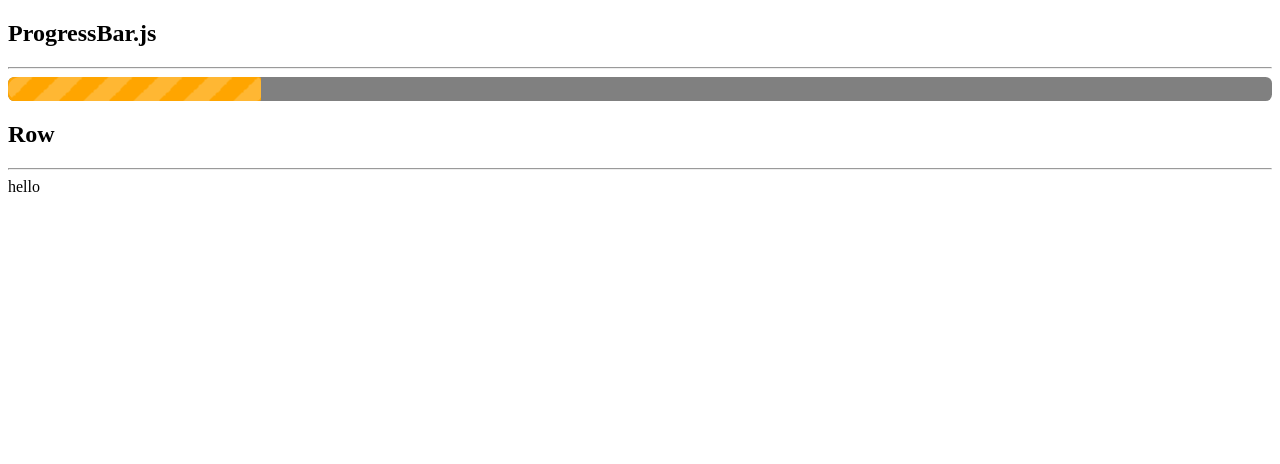
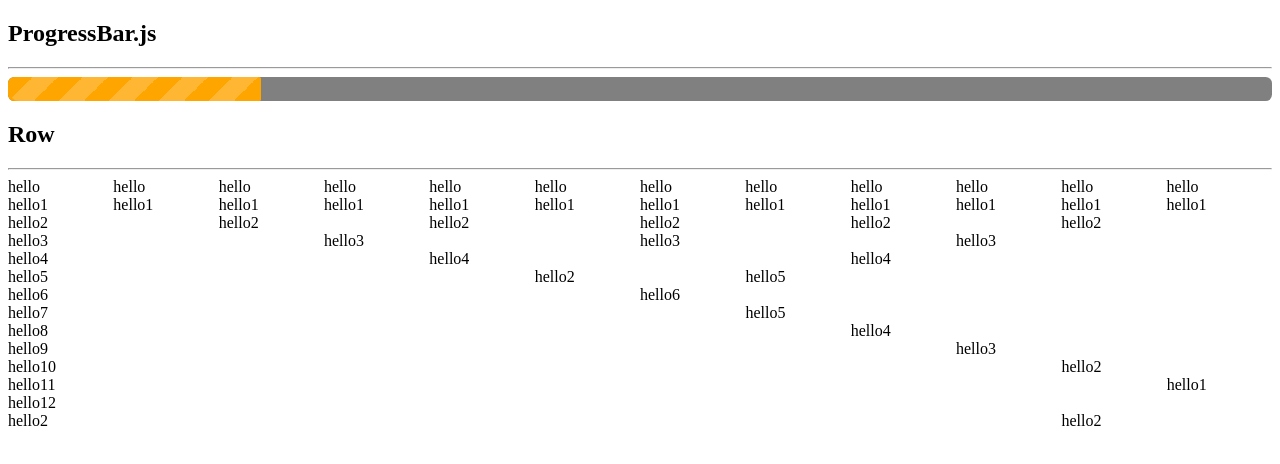
Before and after one commit to Gunsobal/styledcomponents, a React app: page / in a window 1280 px wide. Built offline with nearby package versions, Linux system fonts and the light colour scheme.

Commit message:
Colummn component!

```diff
--- /dev/null
+++ b/src/components/Col/Col.css
@@ -0,0 +1,52 @@
+
+.col {
+    box-sizing: border-box;
+}
+
+.col-1 {
+    width: 8.33%;
+}
+
+.col-2 {
+    width: 16.66%;
+}
+
+.col-3 {
+    width: 25%;
+}
+
+.col-4 {
+    width: 33.33%;
+}
+
+.col-5 {
+    width: 41.66%;
+}
+
+.col-6 {
+    width: 50%;
+}
+
+.col-7 {
+    width: 58.33%;
+}
+
+.col-8 {
+    width: 66.66%;
+}
+
+.col-9 {
+    width: 75%;
+}
+
+.col-10 {
+    width: 83.33%;
+}
+
+.col-11 {
+    width: 91.67%;
+}
+
+.col-12 {
+    width: 100%;
+}
--- /dev/null
+++ b/src/components/Col/Col.js
@@ -0,0 +1,20 @@
+import React from 'react';
+import PropTypes from 'prop-types';
+import styles from './Col.css'
+
+const Col = ({ size, children }) => (
+    <div className={`${styles.col} ${styles[`col-${size}`]}`}>
+        {children}
+    </div>
+);
+
+Col.propTypes = {
+    size: PropTypes.number.isRequired,
+    children: PropTypes.node.isRequired
+}
+
+Col.defaultProps = {
+    size: 1
+}
+
+export default Col;
--- a/src/components/Row/Row.css
+++ b/src/components/Row/Row.css
@@ -2,4 +2,5 @@
 .row {
     display: flex;
     justify-content: space-between;
+    flex-wrap: wrap;
 }
--- a/src/index.js
+++ b/src/index.js
@@ -4,6 +4,7 @@ import ReactDOM from 'react-dom';
 import Modal from './components/Modal/Modal';
 import ProgressBar from './components/ProgressBar/ProgressBar';
 import Row from './components/Row/Row'
+import Col from './components/Col/Col';
 
 class App extends React.Component {
     render() {
@@ -26,7 +27,63 @@ class App extends React.Component {
                 <h2>Row</h2>
                 <hr />
                 <Row>
-                    hello
+                    <Col>hello</Col>
+                    <Col>hello</Col>
+                    <Col>hello</Col>
+                    <Col>hello</Col>
+                    <Col>hello</Col>
+                    <Col>hello</Col>
+                    <Col>hello</Col>
+                    <Col>hello</Col>
+                    <Col>hello</Col>
+                    <Col>hello</Col>
+                    <Col>hello</Col>
+                    <Col>hello</Col>
+                    <Col size={1}>hello1</Col>
+                    <Col size={1}>hello1</Col>
+                    <Col size={1}>hello1</Col>
+                    <Col size={1}>hello1</Col>
+                    <Col size={1}>hello1</Col>
+                    <Col size={1}>hello1</Col>
+                    <Col size={1}>hello1</Col>
+                    <Col size={1}>hello1</Col>
+                    <Col size={1}>hello1</Col>
+                    <Col size={1}>hello1</Col>
+                    <Col size={1}>hello1</Col>
+                    <Col size={1}>hello1</Col>
+                    <Col size={2}>hello2</Col>
+                    <Col size={2}>hello2</Col>
+                    <Col size={2}>hello2</Col>
+                    <Col size={2}>hello2</Col>
+                    <Col size={2}>hello2</Col>
+                    <Col size={2}>hello2</Col>
+                    <Col size={3}>hello3</Col>
+                    <Col size={3}>hello3</Col>
+                    <Col size={3}>hello3</Col>
+                    <Col size={3}>hello3</Col>
+                    <Col size={4}>hello4</Col>
+                    <Col size={4}>hello4</Col>
+                    <Col size={4}>hello4</Col>
+                    <Col size={5}>hello5</Col>
+                    <Col size={2}>hello2</Col>
+                    <Col size={5}>hello5</Col>
+                    <Col size={6}>hello6</Col>
+                    <Col size={6}>hello6</Col>
+                    <Col size={7}>hello7</Col>
+                    <Col size={5}>hello5</Col>
+                    <Col size={8}>hello8</Col>
+                    <Col size={4}>hello4</Col>
+                    <Col size={9}>hello9</Col>
+                    <Col size={3}>hello3</Col>
+                    <Col size={10}>hello10</Col>
+                    <Col size={2}>hello2</Col>
+                    <Col size={11}>hello11</Col>
+                    <Col size={1}>hello1</Col>
+                    <Col size={12}>hello12</Col>
+                    <Col size={2}>hello2</Col>
+                    <Col size={2}>hello2</Col>
+
+
                 </Row>
             </div>
         );
```
Also changed, not shown: src/components/Col/Col.spec.js (added, +23 -0 lines).
